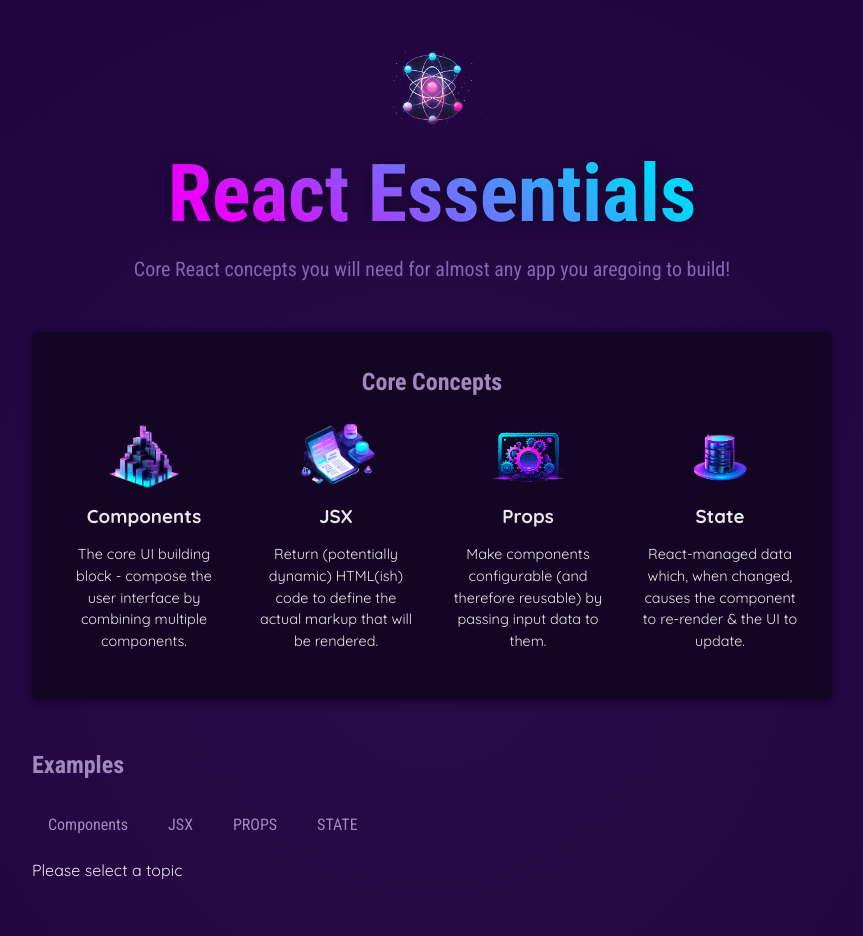
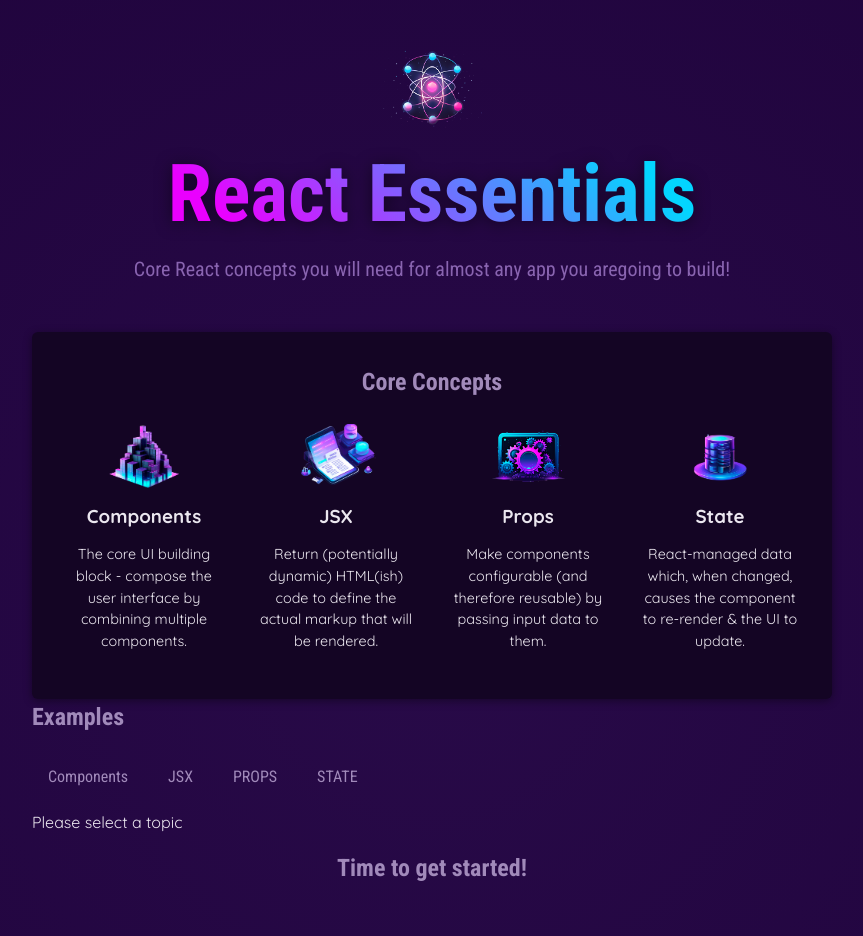
Before and after one commit to FerencFarkas22/react-projectek, a React (Vite) app in the folder 01-starting-project/: page / in a window 1280 px wide. Shown: the top 936 px of the page, without its empty margins (208-1071 px from the left). Built offline with nearby package versions, Linux system fonts and the light colour scheme.

Commit message:
sablon komponensek lettek hozzáadva és a propsok vannak máshogy kezelve egyes esetekben (...props)

```diff
--- a/01-starting-project/src/components/Examples.jsx
+++ b/01-starting-project/src/components/Examples.jsx
@@ -1,24 +1,39 @@
 import { useState } from "react";
 import TabButton from "./TabButton";
-import {EXAMPLES} from "../data-with-examples"
+import Section from "./Header/Section";
+import { EXAMPLES } from "../data-with-examples"
+import Tabs from "./Tabs";
 
 export default function Examples() {
   const [selectedTopic, setSelectedTopic] = useState()
+  const tabContent = <>
+    {!selectedTopic && <p>Please select a topic</p>}
+    {selectedTopic && (
+      <div id="tab-content">
+        <h3>{EXAMPLES[selectedTopic].title}</h3>
+        <p>{EXAMPLES[selectedTopic].description}</p>
+        <pre><code>{EXAMPLES[selectedTopic].code}</code></pre>
+      </div>
+    )}
+  </>
 
   function handleSelect(selectedButton) {
     // selectedButton => components, jsx, props, state
     setSelectedTopic(selectedButton);
   }
 
-    return(
-        <section id="examples">
-            <h2>Examples</h2>
-            <menu>
-              <TabButton isSelected={selectedTopic === 'components'} onSelect={() => handleSelect("components")}>Components</TabButton>
-              <TabButton isSelected={selectedTopic === 'jsx'} onSelect={() => handleSelect("jsx")}>JSX</TabButton>
-              <TabButton isSelected={selectedTopic === 'props'} onSelect={() => handleSelect("props")}>PROPS</TabButton>
-              <TabButton isSelected={selectedTopic === 'state'} onSelect={() => handleSelect("state")}>STATE</TabButton>
-            </menu>
+  return (
+    <Section title="Examples" id="examples">
+
+      <Tabs buttons={
+        <>
+          <TabButton isSelected={selectedTopic === 'components'} onClick={() => handleSelect("components")}>Components</TabButton>
+          <TabButton isSelected={selectedTopic === 'jsx'} onClick={() => handleSelect("jsx")}>JSX</TabButton>
+          <TabButton isSelected={selectedTopic === 'props'} onClick={() => handleSelect("props")}>PROPS</TabButton>
+          <TabButton isSelected={selectedTopic === 'state'} onClick={() => handleSelect("state")}>STATE</TabButton>
+        </>}>
+        {tabContent}
+      </Tabs>
 
       {/*
          {!selectedTopic ?
@@ -31,14 +46,7 @@
               </div>}
         */}
 
-            {!selectedTopic && <p>Please select a topic</p>}
-            {selectedTopic && (
-              <div id="tab-content">
-                <h3>{EXAMPLES[selectedTopic].title}</h3>
-                <p>{EXAMPLES[selectedTopic].description}</p>
-                <pre><code>{EXAMPLES[selectedTopic].code}</code></pre>
-              </div>
-            )}
-        </section>
+
+    </Section>
   )
 }
--- /dev/null
+++ b/01-starting-project/src/components/Header/Section.jsx
@@ -0,0 +1,6 @@
+export default function Section({title, children, ...props}) {
+    return <section {...props}>
+        <h2>{title}</h2>
+        {children}
+    </section>
+}
--- a/01-starting-project/src/components/TabButton.jsx
+++ b/01-starting-project/src/components/TabButton.jsx
@@ -1,9 +1,9 @@
-export default function TabButton({ children, onSelect, cica }) {
+export default function TabButton({ children, cica, ...props}) {
 
 
     return(
     <li>
-        <button className={cica ? "active" : ''} onClick={onSelect}>{children}</button>
+        <button className={cica ? "active" : ''} {...props}>{children}</button>
     </li>
     )
 }
--- /dev/null
+++ b/01-starting-project/src/components/Tabs.jsx
@@ -0,0 +1,14 @@
+import React from 'react'
+
+const Tabs = ({children, buttons}) => {
+    return (
+        <>
+            <menu>
+                {buttons}
+            </menu>
+            {children}
+        </>
+    )
+}
+
+export default Tabs
--- a/01-starting-project/src/index.css
+++ b/01-starting-project/src/index.css
@@ -69,7 +69,7 @@
   font-size: 0.9rem;
 }
 
-#examples {
+#examples section {
   margin: 3rem auto;
 }
 
```
Lines whose indentation alone changed are shown as unchanged.
